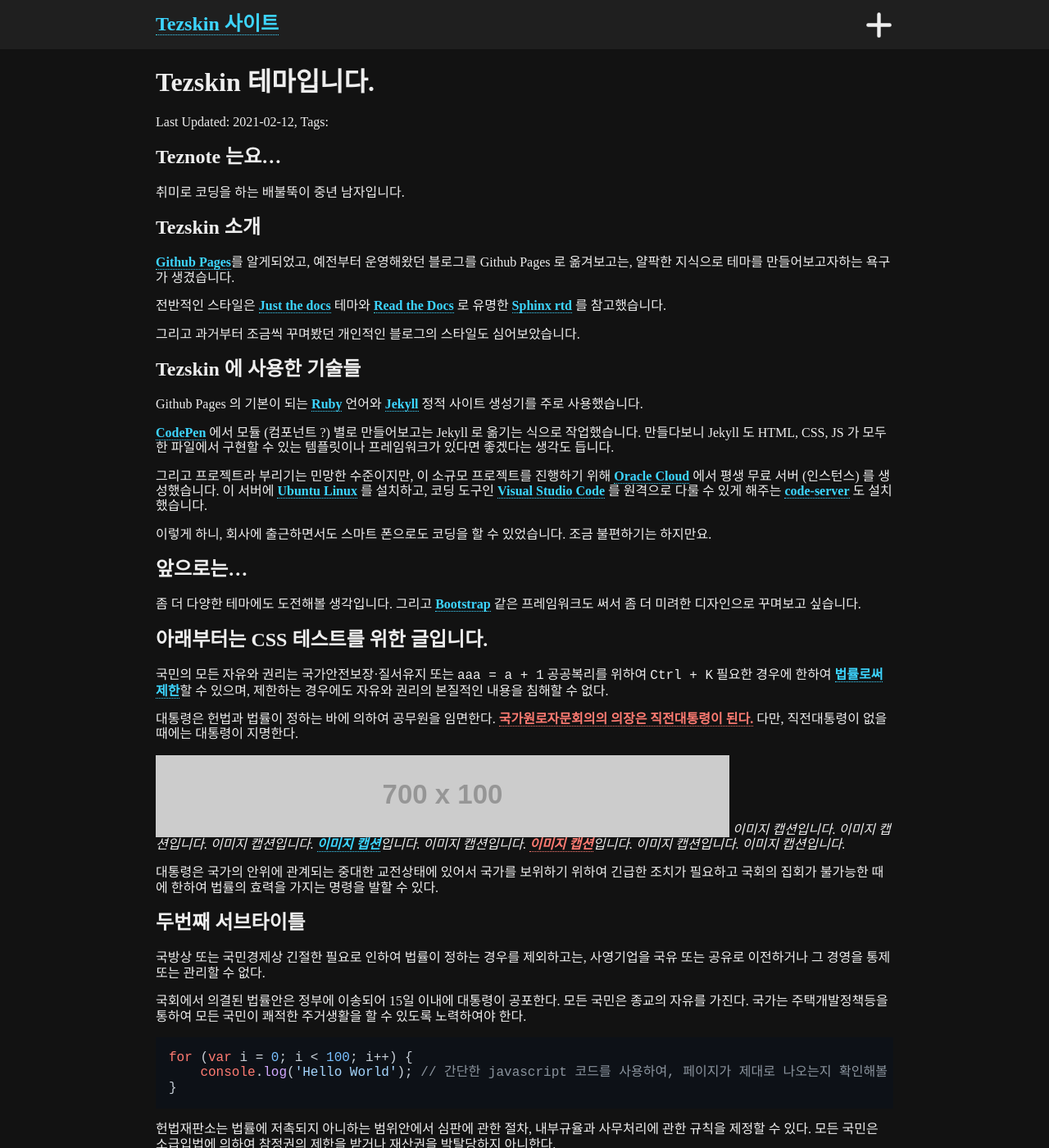
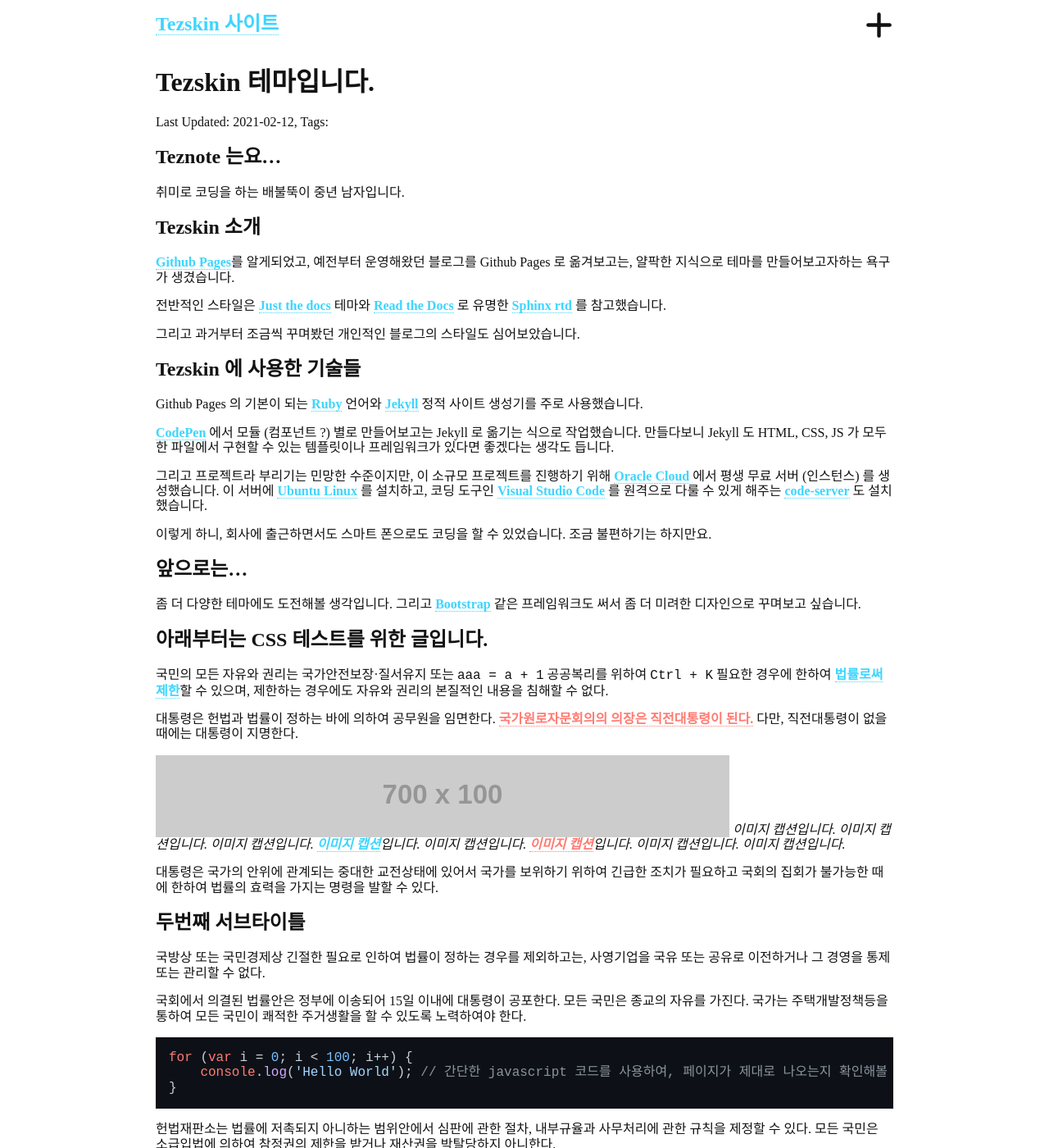
Before and after one commit to teznote/tezskin, a Jekyll site: the page built from index.md, in a window 1280 px wide and 1400 px high. Shown: the whole window at 82% size. Built offline with Jekyll 4.4.1, drawn with Linux system fonts in a browser that asks for light colours; nearby versions of some CDN libraries; some web fonts are replaced; a style sheet for code colours, icons or effects is not loaded.

Commit message:
Update style4.scss

```diff
--- a/assets/style4.scss
+++ b/assets/style4.scss
@@ -3,9 +3,9 @@
 
 $top-height: 60px;
 $max-width: 900px;
-$color: #eeeeee;
-$bg-color: #121212;
-$nav-bg-color: #282d3c;
+$color: #121212;
+$bg-color: #ffffff;
+$nav-bg-color: #edf1ff;
 $a-color: #3dd5ff;
 $b-color: #ff7b72;
 $c-color: #cccccc;
```
